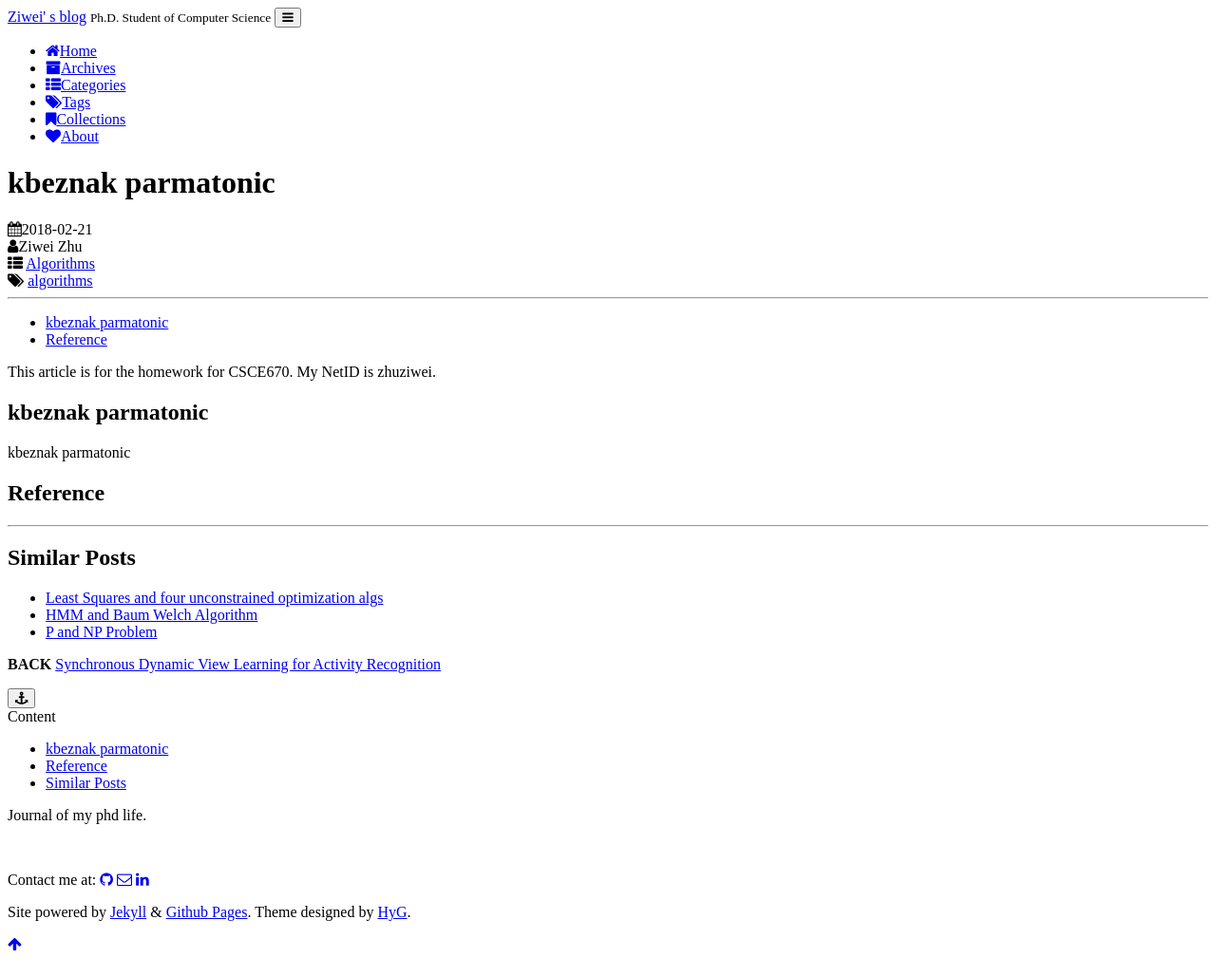
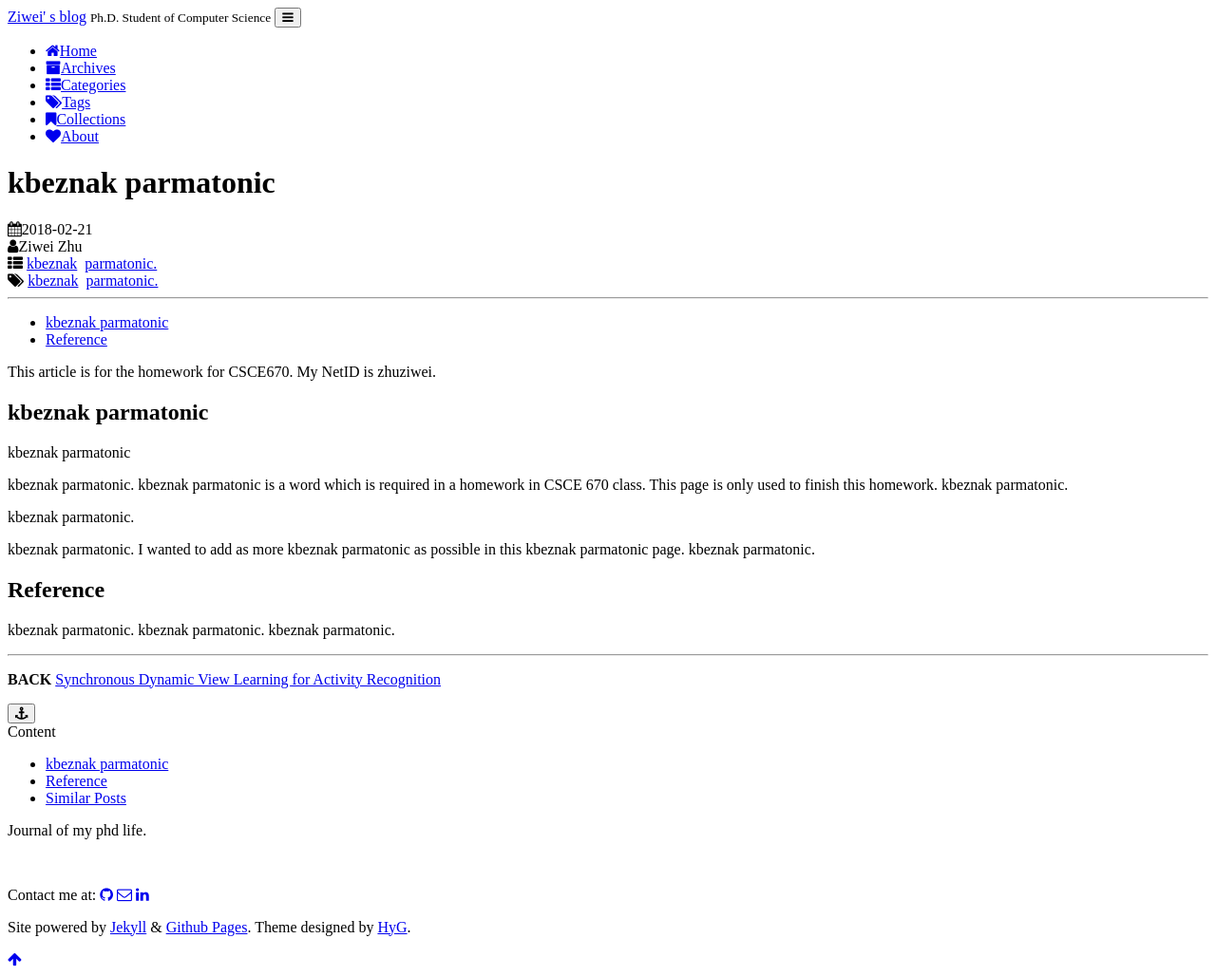
Before and after one commit to Zziwei/Zziwei.github.io, a Jekyll site: the page built from _posts/2018-02-21-kbeznak-parmatonic.md, in a window 1280 px wide. Shown: the whole page at 95% size. Built offline with Jekyll 4.4.1, drawn with Linux system fonts in a browser that asks for light colours; comment, search, counter and statistics services are not loaded; a style sheet for code colours, icons or effects is not loaded.

Commit message:
update kbeznak parmatonic.
kbeznak parmatonic.

```diff
--- a/_posts/2018-02-21-kbeznak-parmatonic.md
+++ b/_posts/2018-02-21-kbeznak-parmatonic.md
@@ -1,8 +1,8 @@
 ---
 layout: post
 title:  "kbeznak parmatonic"
-categories: Algorithms
-tags:  algorithms
+categories: kbeznak parmatonic.
+tags:  kbeznak parmatonic.
 author: Ziwei Zhu
 ---
 
@@ -16,5 +16,14 @@
 
 kbeznak parmatonic
 
+kbeznak parmatonic. kbeznak parmatonic is a word which is required in a homework in CSCE 670 class. This page is only used to finish this homework. kbeznak parmatonic.
+
+kbeznak parmatonic.
+
+kbeznak parmatonic. I wanted to add as more kbeznak parmatonic as possible in this kbeznak parmatonic page. kbeznak parmatonic.
+
 
 ## Reference
+kbeznak parmatonic.
+kbeznak parmatonic.
+kbeznak parmatonic.
```
